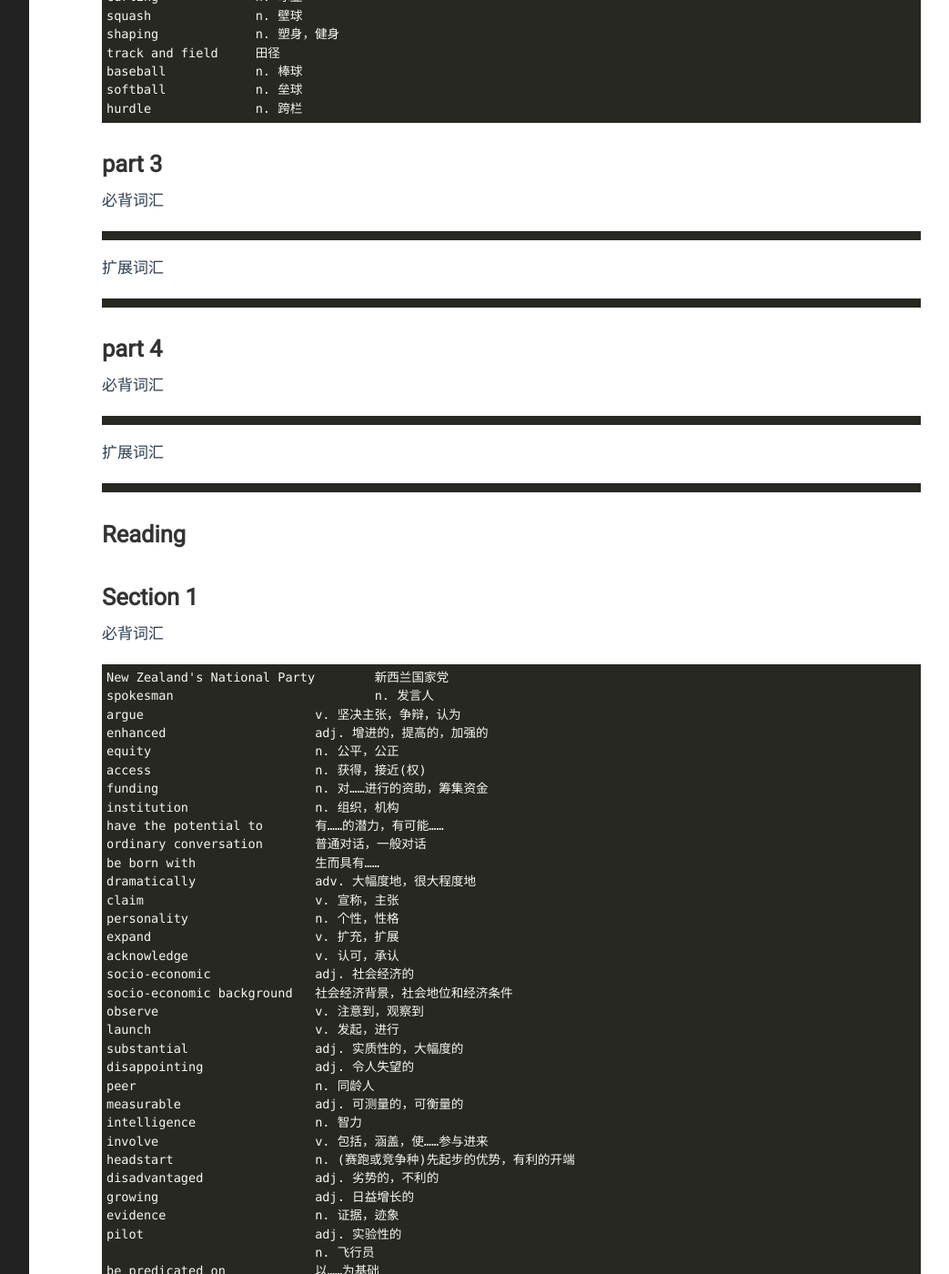
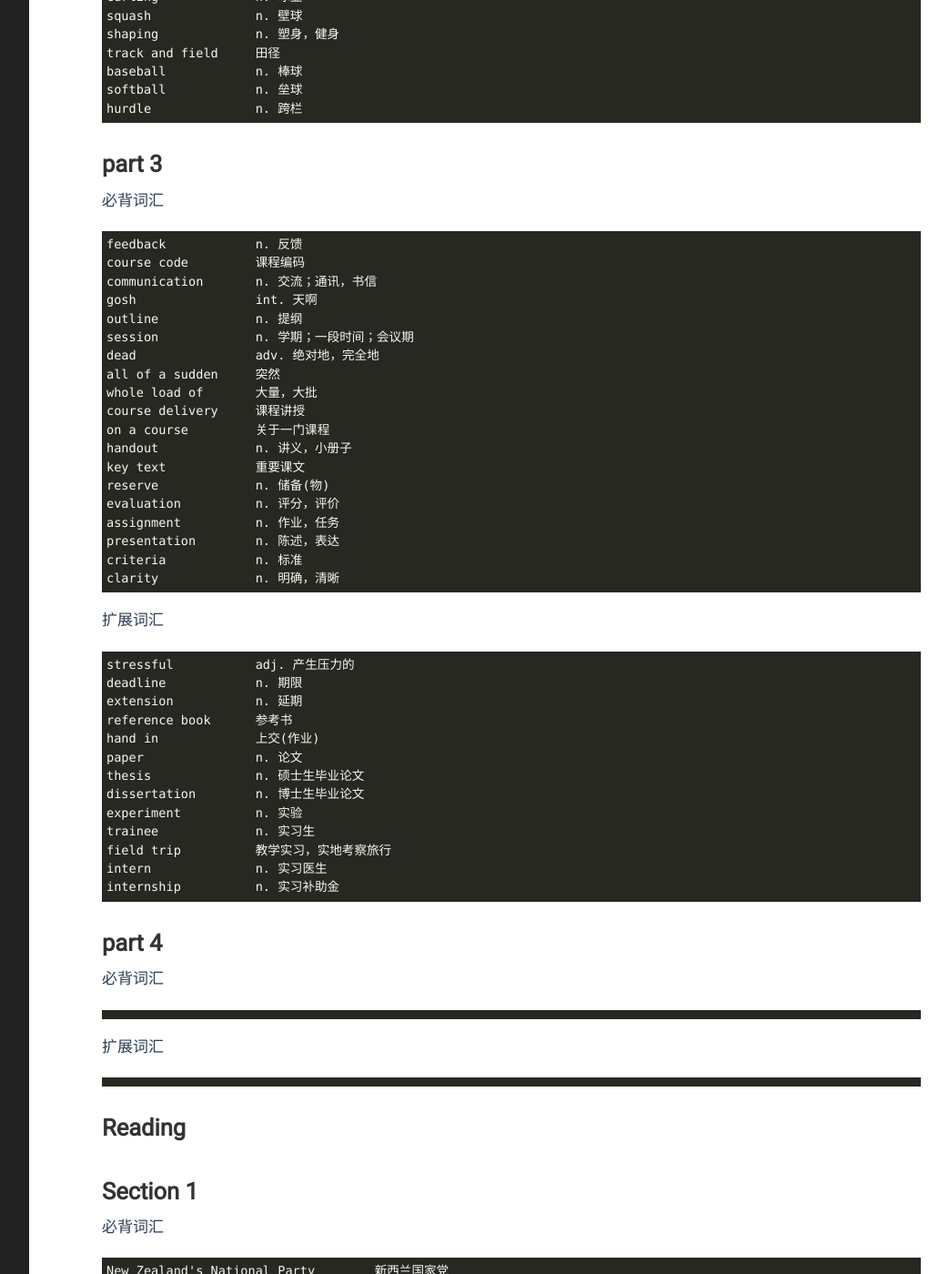
Before and after one commit to yejinp/yejinp.github.io, a Jekyll site: the page built from _posts/2023-07-31-vocabularies for IELTS 5-3 general Training.markdown, in a window 1280 px wide and 1400 px high, scrolled down 1980 px. Shown: the whole window at 91% size, without its empty margins (188-1231 px from the left). Built offline with Jekyll 4.4.1, drawn with Linux system fonts in a browser that asks for light colours.

Commit message:
add some vocabularies

````diff
--- a/_posts/2023-07-31-vocabularies for IELTS 5-3 general Training.markdown
+++ b/_posts/2023-07-31-vocabularies for IELTS 5-3 general Training.markdown
@@ -100,10 +100,42 @@ hurdle              n. 跨栏
 # part 3 #
 必背词汇
 ```
+feedback            n. 反馈
+course code         课程编码
+communication       n. 交流；通讯，书信
+gosh                int. 天啊
+outline             n. 提纲
+session             n. 学期；一段时间；会议期
+dead                adv. 绝对地，完全地
+all of a sudden     突然
+whole load of       大量，大批
+course delivery     课程讲授
+on a course         关于一门课程
+handout             n. 讲义，小册子
+key text            重要课文
+reserve             n. 储备(物)
+evaluation          n. 评分，评价
+assignment          n. 作业，任务
+presentation        n. 陈述，表达
+criteria            n. 标准
+clarity             n. 明确，清晰
 ```
 扩展词汇
 
 ```
+stressful           adj. 产生压力的
+deadline            n. 期限
+extension           n. 延期
+reference book      参考书
+hand in             上交(作业)
+paper               n. 论文
+thesis              n. 硕士生毕业论文
+dissertation        n. 博士生毕业论文
+experiment          n. 实验
+trainee             n. 实习生
+field trip          教学实习，实地考察旅行
+intern              n. 实习医生
+internship          n. 实习补助金
 ```
 # part 4 #
 必背词汇
````
